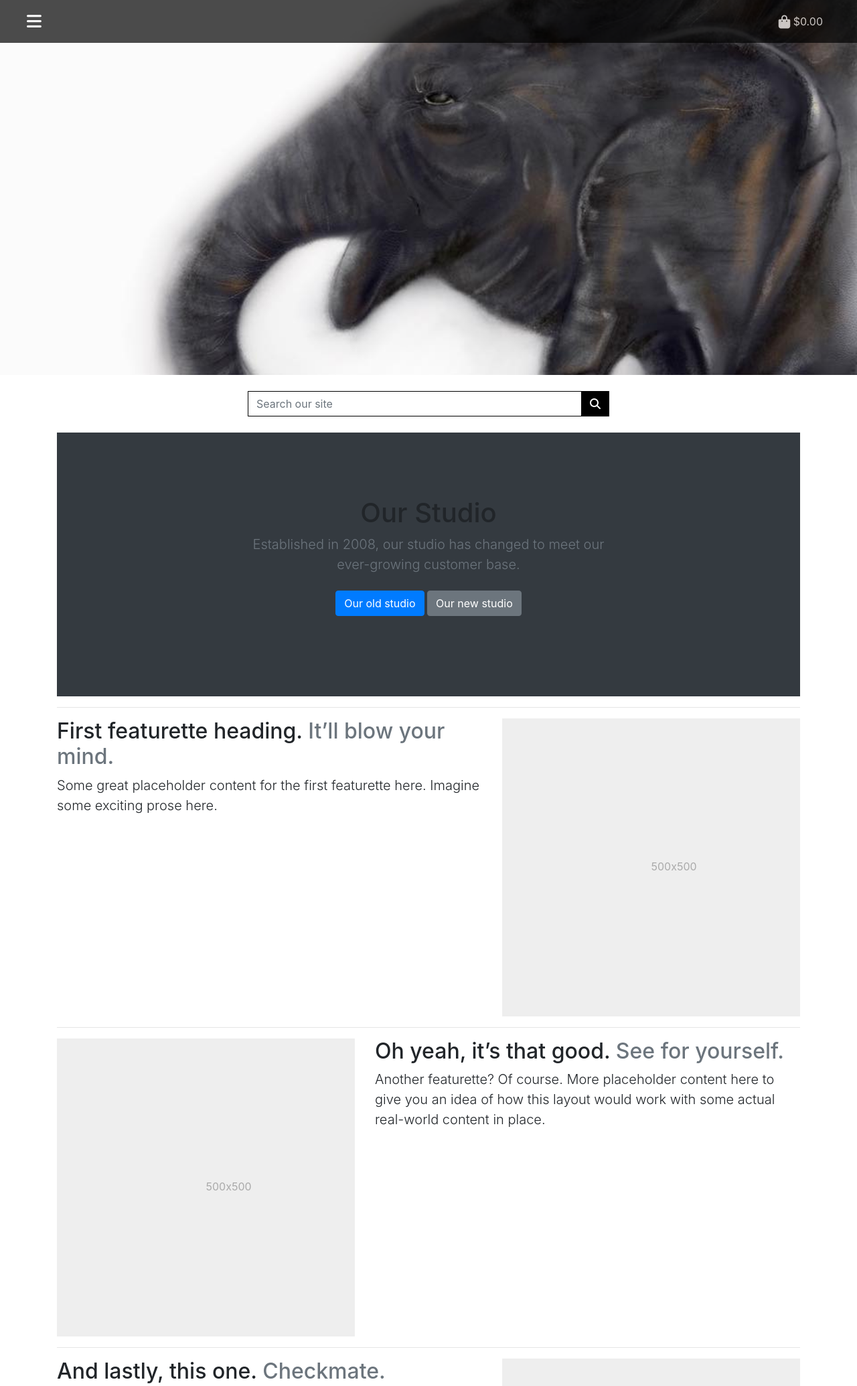
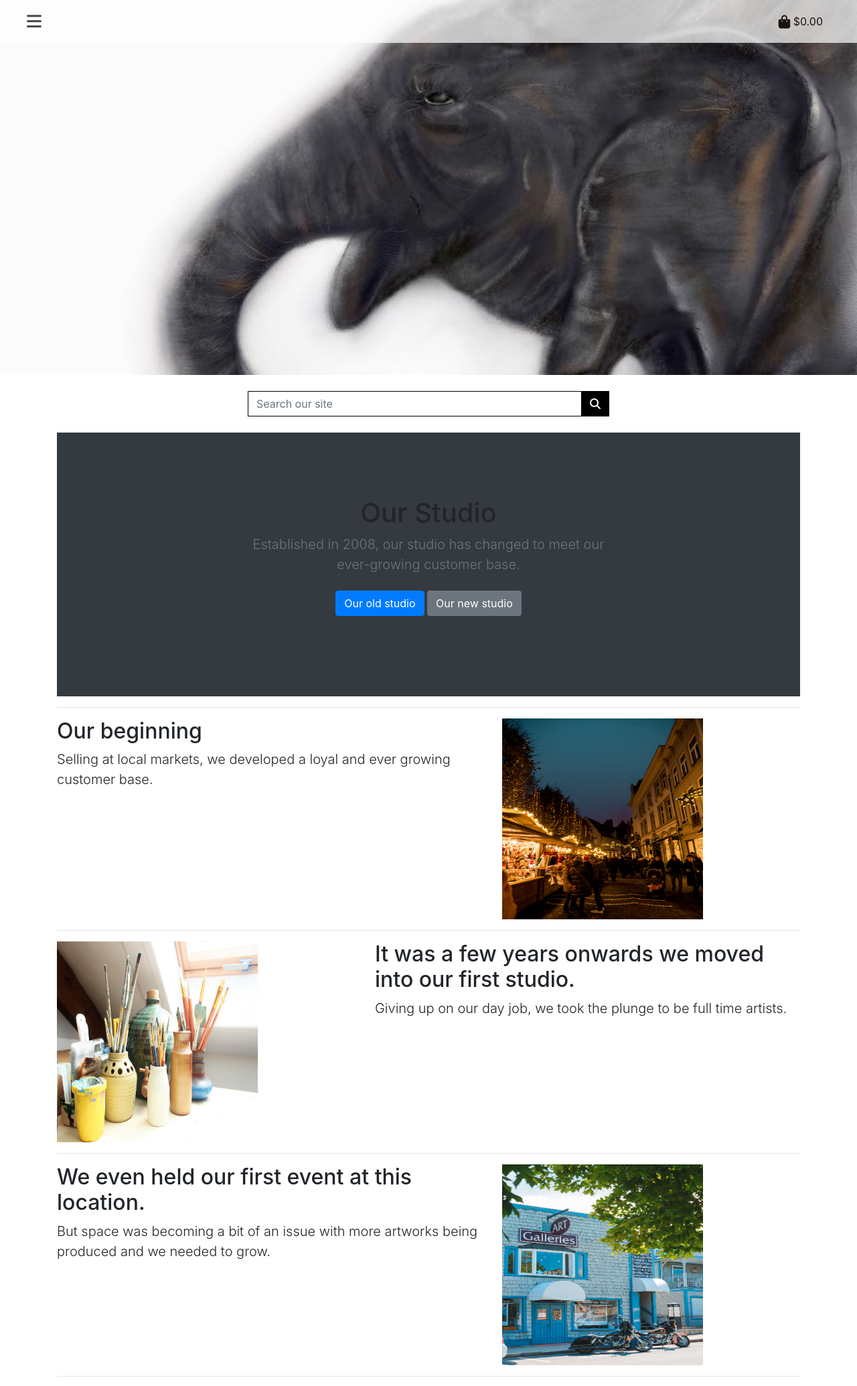
Before and after one commit to Code-Institute-Submissions/redfox_studios, a Django app: page /about in a window 1280 px wide. Shown: the top 2070 px of the page at 67% size. Run offline with Django 3.2, Linux system fonts and the light colour scheme; some libraries are stand-ins or nearby versions.

Commit message:
Content added to About page

```diff
--- a/about/templates/about/about.html
+++ b/about/templates/about/about.html
@@ -26,11 +26,11 @@
 
   <div class="row featurette">
       <div class="col-md-7 ">
-        <h2 class="featurette-heading">First featurette heading. <span class="text-muted">It’ll blow your mind.</span></h2>
-        <p class="lead">Some great placeholder content for the first featurette here. Imagine some exciting prose here.</p>
+        <h2 class="featurette-heading">Our beginning</h2>
+        <p class="lead">Selling at local markets, we developed a loyal and ever growing customer base.</p>
       </div>
       <div class="col-md-5">
-        <svg class="bd-placeholder-img bd-placeholder-img-lg featurette-image img-fluid mx-auto" width="450" height="450" xmlns="http://www.w3.org/2000/svg" role="img" aria-label="Placeholder: 500x500" preserveAspectRatio="xMidYMid slice" focusable="false"><title>Placeholder</title><rect width="100%" height="100%" fill="#eee"></rect><text x="50%" y="50%" fill="#aaa" dy=".3em">500x500</text></svg>
+        <img src="media/content/market.jpg" alt="Market Stall" height="300" width="300">
       </div>
 
     <hr>
@@ -40,23 +40,21 @@
 <hr class="featurette-divider">
 <div class="row featurette">
       <div class="col-md-7 order-md-2">
-        <h2 class="featurette-heading">Oh yeah, it’s that good. <span class="text-muted">See for yourself.</span></h2>
-        <p class="lead">Another featurette? Of course. More placeholder content here to give you an idea of how this layout would work with some actual real-world content in place.</p>
+        <h2 class="featurette-heading">It was a few years onwards we moved into our first studio.</h2>
+        <p class="lead">Giving up on our day job, we took the plunge to be full time artists.</p>
       </div>
       <div class="col-md-5 order-md-1">
-        <svg class="bd-placeholder-img bd-placeholder-img-lg featurette-image img-fluid mx-auto" width="500" height="500" xmlns="http://www.w3.org/2000/svg" role="img" aria-label="Placeholder: 500x500" preserveAspectRatio="xMidYMid slice" focusable="false"><title>Placeholder</title><rect width="100%" height="100%" fill="#eee"></rect><text x="50%" y="50%" fill="#aaa" dy=".3em">500x500</text></svg>
-
+        <img src="media/content/brushes.jpg" alt="Market Stall" height="300" width="300">
       </div>
     </div>
 <hr class="featurette-divider">
 <div class="row featurette">
       <div class="col-md-7">
-        <h2 class="featurette-heading">And lastly, this one. <span class="text-muted">Checkmate.</span></h2>
-        <p class="lead">And yes, this is the last block of representative placeholder content. Again, not really intended to be actually read, simply here to give you a better view of what this would look like with some actual content. Your content.</p>
+        <h2 class="featurette-heading">We even held our first event at this location.</h2>
+        <p class="lead">But space was becoming a bit of an issue with more artworks being produced and we needed to grow.</p>
       </div>
       <div class="col-md-5">
-        <svg class="bd-placeholder-img bd-placeholder-img-lg featurette-image img-fluid mx-auto" width="500" height="500" xmlns="http://www.w3.org/2000/svg" role="img" aria-label="Placeholder: 500x500" preserveAspectRatio="xMidYMid slice" focusable="false"><title>Placeholder</title><rect width="100%" height="100%" fill="#eee"></rect><text x="50%" y="50%" fill="#aaa" dy=".3em">500x500</text></svg>
-
+        <img src="media/content/first_gallery.jpg" alt="Market Stall" height="300" width="300">
       </div>
     </div>
 <hr class="featurette-divider">
--- a/static/css/base.css
+++ b/static/css/base.css
@@ -47,12 +47,13 @@ html {
 /*--- navbar ----- */
 
 .navbar {
-    color: #ffffff;
+    color: #000000;
     padding: 12px;
-    background-color: #000000;
+    background-color: #ffffff;
     opacity: 0.7;
 
 }
+
 
 .sticky-top {
   position: fixed;
@@ -71,7 +72,7 @@ li {
 
 .footer {
     background-color: #000000;
-     opacity: 0.7;
+
 
 }
 
@@ -250,6 +251,7 @@ li {
 }
 
 
+
 /* Allauth form formatting */
 
 .allauth-form-inner-content p {
--- a/templates/base.html
+++ b/templates/base.html
@@ -40,7 +40,7 @@
     <!-- Navbar -->
     <nav class="navbar navbar-fixed sticky-top text-center" aria-label="navbar">
     <div class="container-fluid nav-extended">
-      <button class="navbar-toggler collapsed white" type="button" data-bs-toggle="collapse" data-bs-target="#navbarsExample08" aria-controls="navbarsExample08" aria-expanded="false" aria-label="Toggle navigation">
+      <button class="navbar-toggler collapsed black" type="button" data-bs-toggle="collapse" data-bs-target="#navbarsExample08" aria-controls="navbarsExample08" aria-expanded="false" aria-label="Toggle navigation">
         <i class="fas fa-bars fa-lg"></i>
       </button>
 
@@ -50,7 +50,7 @@
 
        <li class="list-inline-item text-right align-right">
                         <a class="{% if grand_total %}text-info font-weight-bold{% else %}text-black{% endif %} nav-link" href="{% url 'show_bag' %}">
-                            <div class="text-center white">
+                            <div class="text-center black">
 
                                 <p class="my-0"><i class="fas fa-shopping-bag fa-lg"></i>
                                     {% if grand_total %}
@@ -85,7 +85,7 @@
     <!-- Dropdown -->
                     <li class="list-inline-item dropdown">
                         <a class="text-black nav-link" href="#" id="user-options" data-toggle="dropdown" aria-haspopup="true" aria-expanded="false">
-                            <div class="text-center white">
+                            <div class="text-center black">
                                 <p class="my-0"><i class="fas fa-user fa-lg"></i> My Account</p>
                             </div>
                         </a>
```
Also changed, not shown: home/templates/home/index.html (+7 -7 lines), media/content/brushes.jpg (added), media/content/first_gallery.jpg (added), media/content/market.jpg (added), media/content/paint_brushes.jpg (added).
